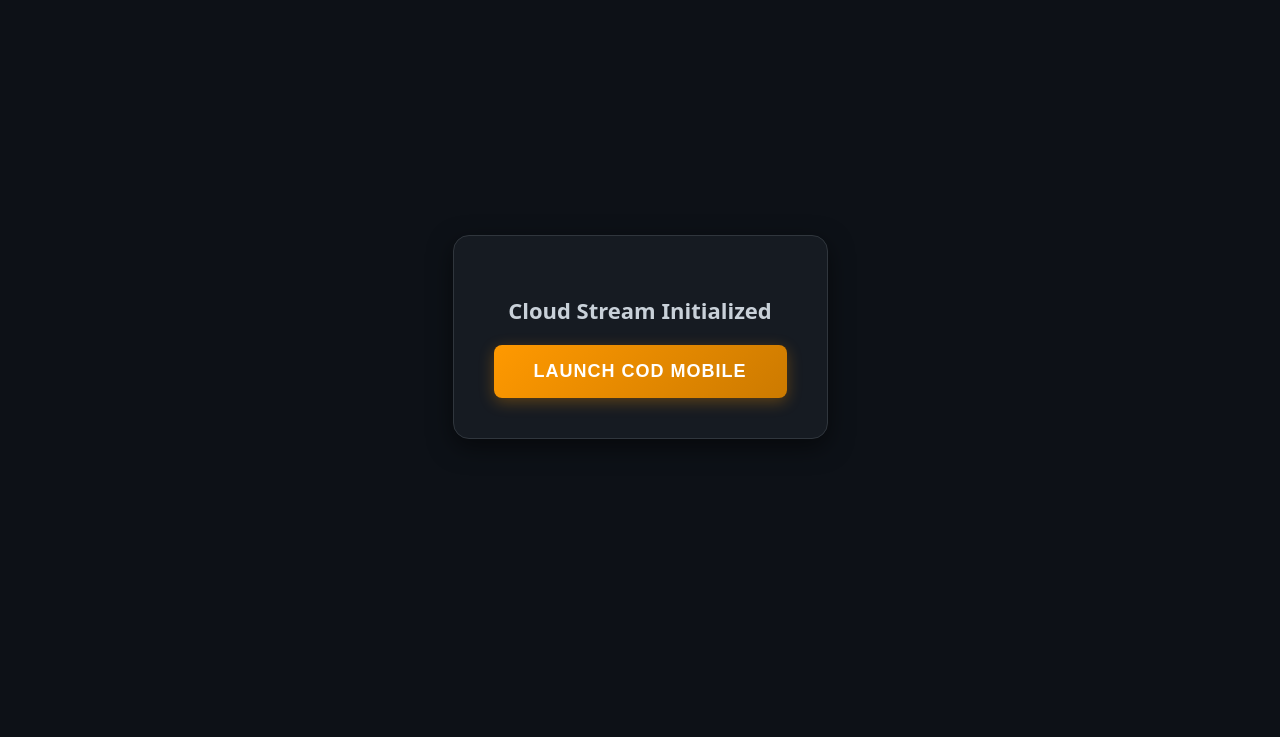
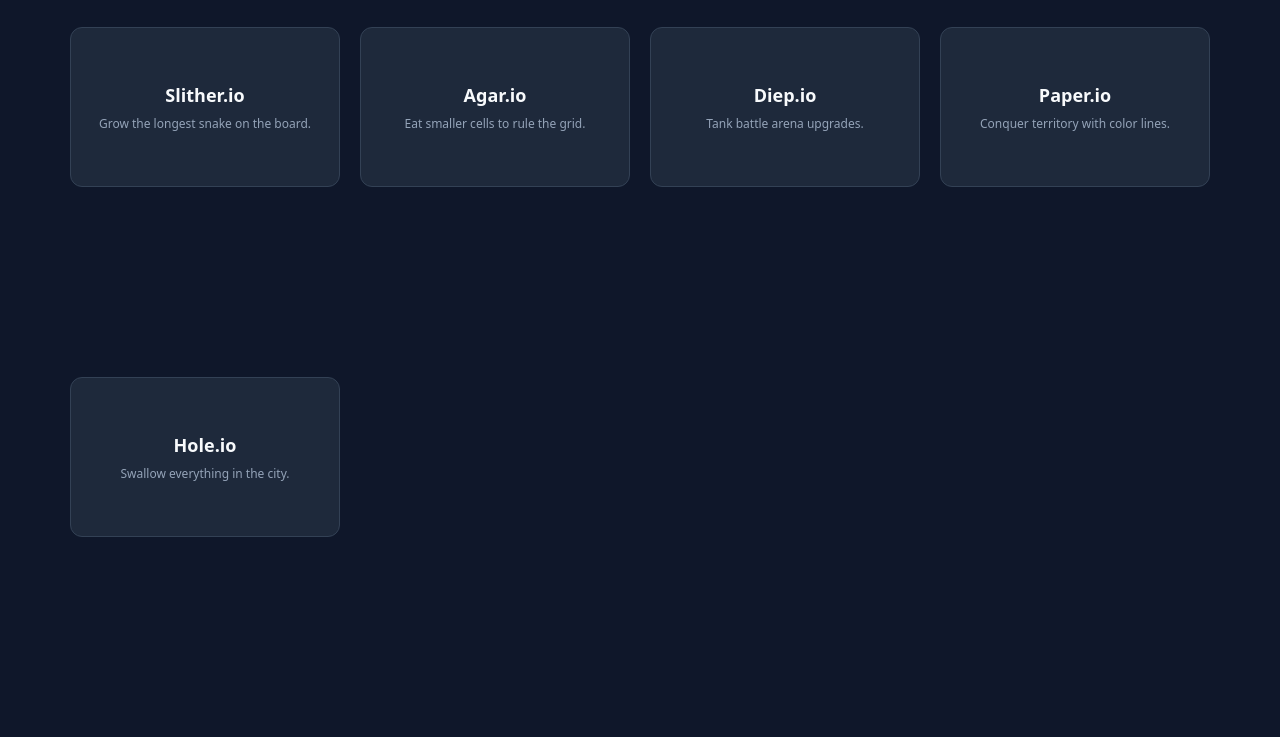
Before and after one commit to eatforever67-eng/mathyy, a plain HTML site: page index.html in a window 1280 px wide. Shown: the part 63-800 px from the top of the page. Drawn offline with Linux system fonts and the light colour scheme.

Commit message:
io index.html

```diff
--- a/index.html
+++ b/index.html
@@ -3,93 +3,119 @@
 <head>
     <meta charset="UTF-8">
     <meta name="viewport" content="width=device-width, initial-scale=1.0">
-    <title>Media Server Portal</title>
+    <title>IO Arcade Portal</title>
     <style>
+        * { box-sizing: border-box; }
         body, html {
-            margin: 0;
-            padding: 0;
-            height: 100%;
-            display: flex;
-            justify-content: center;
-            align-items: center;
-            background-color: #0d1117;
-            font-family: system-ui, sans-serif;
+            margin: 0; padding: 0; height: 100%;
+            background-color: #0f172a; color: #f8fafc;
+            font-family: system-ui, -apple-system, sans-serif;
+            overflow: hidden;
         }
-        .launch-container {
-            text-align: center;
-            padding: 40px;
-            background: #161b22;
-            border: 1px solid #30363d;
-            border-radius: 16px;
-            box-shadow: 0 8px 24px rgba(0,0,0,0.5);
+        /* Top Navigation Bar */
+        .navbar {
+            height: 60px; background-color: #1e293b;
+            display: flex; align-items: center; justify-content: space-between;
+            padding: 0 20px; border-bottom: 2px solid #334155;
         }
-        h2 {
-            color: #c9d1d9;
-            margin-bottom: 20px;
-            font-size: 22px;
+        .logo { font-size: 20px; font-weight: bold; color: #38bdf8; letter-spacing: 1px; }
+        .back-btn {
+            background-color: #ef4444; color: white; border: none;
+            padding: 8px 16px; border-radius: 6px; cursor: pointer;
+            font-weight: 600; display: none;
         }
-        .btn-play {
-            padding: 16px 40px;
-            font-size: 18px;
-            font-weight: bold;
-            color: #ffffff;
-            background: linear-gradient(135deg, #ff9900 0%, #cc7a00 100%);
-            border: none;
-            border-radius: 8px;
-            cursor: pointer;
-            text-transform: uppercase;
-            letter-spacing: 1px;
-            box-shadow: 0 4px 15px rgba(255, 153, 0, 0.3);
-            transition: all 0.2s ease;
+        /* Dashboard Game Grid Layout */
+        .grid-container {
+            height: calc(100% - 60px); overflow-y: auto; padding: 30px;
+            display: grid; grid-template-columns: repeat(auto-fill, minmax(220px, 1fr));
+            gap: 20px; max-width: 1200px; margin: 0 auto;
         }
-        .btn-play:hover {
-            transform: translateY(-2px);
-            box-shadow: 0 6px 20px rgba(255, 153, 0, 0.5);
-            background: linear-gradient(135deg, #ffaa22 0%, #dd8a11 100%);
+        .game-card {
+            background-color: #1e293b; border: 1px solid #334155;
+            border-radius: 12px; padding: 25px; text-align: center;
+            cursor: pointer; transition: transform 0.2s, border-color 0.2s;
+            display: flex; flex-direction: column; justify-content: center; height: 160px;
+        }
+        .game-card:hover {
+            transform: translateY(-5px); border-color: #38bdf8;
+            box-shadow: 0 10px 20px rgba(56, 189, 248, 0.1);
+        }
+        .game-title { font-size: 18px; font-weight: bold; margin-bottom: 8px; }
+        .game-desc { font-size: 12px; color: #94a3b8; }
+
+        /* Hidden Full-Screen Frame Player */
+        #game-player {
+            width: 100%; height: calc(100% - 60px);
+            border: none; display: none; background: #000;
         }
     </style>
 </head>
 <body>
 
-    <div class="launch-container">
-        <h2>Cloud Stream Initialized</h2>
-        <!-- Triggers the dynamic memory injection -->
-        <button class="btn-play" onclick="launchCodSession()">Launch COD Mobile</button>
+    <!-- Top Navigation Header Layout -->
+    <div class="navbar">
+        <div class="logo">IO ARCADE</div>
+        <button class="back-btn" id="back-btn" onclick="closeGame()">← Close Game</button>
     </div>
 
+    <!-- Centralized Dashboard Grid Layout -->
+    <div class="grid-container" id="grid-container">
+
+        <!-- Game Item 1 -->
+        <div class="game-card" onclick="loadGame('https://slither.io')">
+            <div class="game-title">Slither.io</div>
+            <div class="game-desc">Grow the longest snake on the board.</div>
+        </div>
+
+        <!-- Game Item 2 -->
+        <div class="game-card" onclick="loadGame('https://agar.io')">
+            <div class="game-title">Agar.io</div>
+            <div class="game-desc">Eat smaller cells to rule the grid.</div>
+        </div>
+
+        <!-- Game Item 3 -->
+        <div class="game-card" onclick="loadGame('https://diep.io')">
+            <div class="game-title">Diep.io</div>
+            <div class="game-desc">Tank battle arena upgrades.</div>
+        </div>
+
+        <!-- Game Item 4 -->
+        <div class="game-card" onclick="loadGame('https://paper-io.com')">
+            <div class="game-title">Paper.io</div>
+            <div class="game-desc">Conquer territory with color lines.</div>
+        </div>
+
+        <!-- Game Item 5 -->
+        <div class="game-card" onclick="loadGame('https://hole-io.com')">
+            <div class="game-title">Hole.io</div>
+            <div class="game-desc">Swallow everything in the city.</div>
+        </div>
+
+    </div>
+
+    <!-- Active Frame Element Holder -->
+    <iframe id="game-player" src=""></iframe>
+
     <script>
-        function launchCodSession() {
-            // Uses the direct system application directory for shooters
-            const gameUrl = "https://nowgg.nl";
+        const grid = document.getElementById('grid-container');
+        const player = document.getElementById('game-player');
+        const backBtn = document.getElementById('back-btn');
 
-            // Spawn a sterile window instance to drop the GitHub tracking data
-            const cleanWindow = window.open('about:blank', '_blank');
+        // Dynamically loads the target game frame
+        function loadGame(url) {
+            grid.style.display = 'none';
+            player.style.display = 'block';
+            backBtn.style.display = 'block';
+            player.src = url;
+        }
 
-            if (!cleanWindow) {
-                alert("Pop-up Blocked! Please click the pop-up icon in your address bar and allow access.");
-                return;
-            }
-
-            // Force injection via document write to mask domain restrictions
-            cleanWindow.document.write(`
-                <!DOCTYPE html>
-                <html>
-                <head>
-                    <title>Cloud Stream Player</title>
-                    <style>
-                        body, html { margin:0; padding:0; height:100%; overflow:hidden; background:#000; }
-                        embed { width:100%; height:100%; border:none; }
-                    </style>
-                </head>
-                <body>
-                    <embed src="${gameUrl}"></embed>
-                </body>
-                </html>
-            `);
-
-            cleanWindow.document.close();
+        // Returns back to the home dashboard view
+        function closeGame() {
+            grid.style.display = 'grid';
+            player.style.display = 'none';
+            backBtn.style.display = 'none';
+            player.src = '';
         }
     </script>
-
 </body>
 </html>
```
